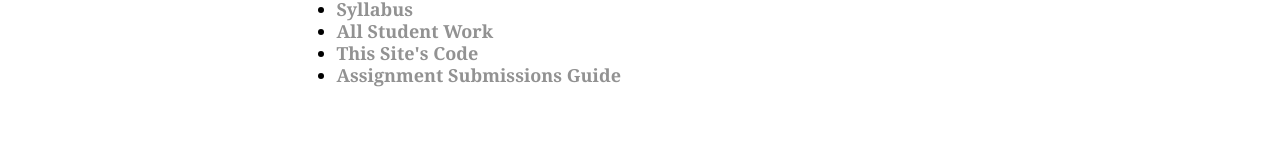
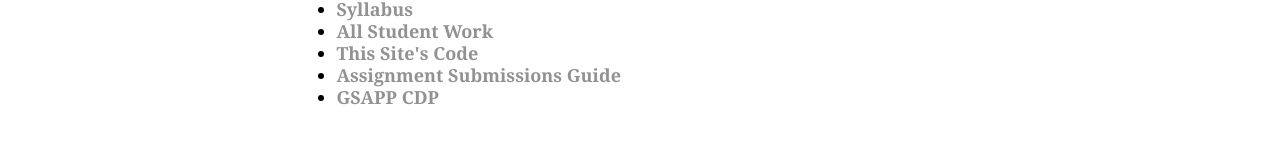
Before and after one commit to GSAPP-CDP/colloquium-2-2023, an Eleventy site: page index.md in a window 1280 px wide. Shown: the part 499-642 px from the top of the page. Built offline with nearby package versions, Linux system fonts and the light colour scheme; Eleventy itself is replaced by a stand-in of ours; files that its build step writes are made by us from their sources; what markdown-it-implicit-figures would draw is missing.

Commit message:
Added demo link

```diff
--- a/index.md
+++ b/index.md
@@ -18,3 +18,4 @@ title: GSAPP CDP 2023-4 Colloquium II
 - **[All Student Work](work)**
 - **[This Site's Code](https://github.com/GSAPP-CDP/colloquium-2-2023)**
 - **[Assignment Submissions Guide](https://docs.google.com/document/d/1zL15lf3tCvcqyJzmI14xC1mH66ppkaqK_Z4xEn985eE/edit)**
+- **[GSAPP CDP](https://www.arch.columbia.edu/programs/15-m-s-computational-design-practices)**
```
